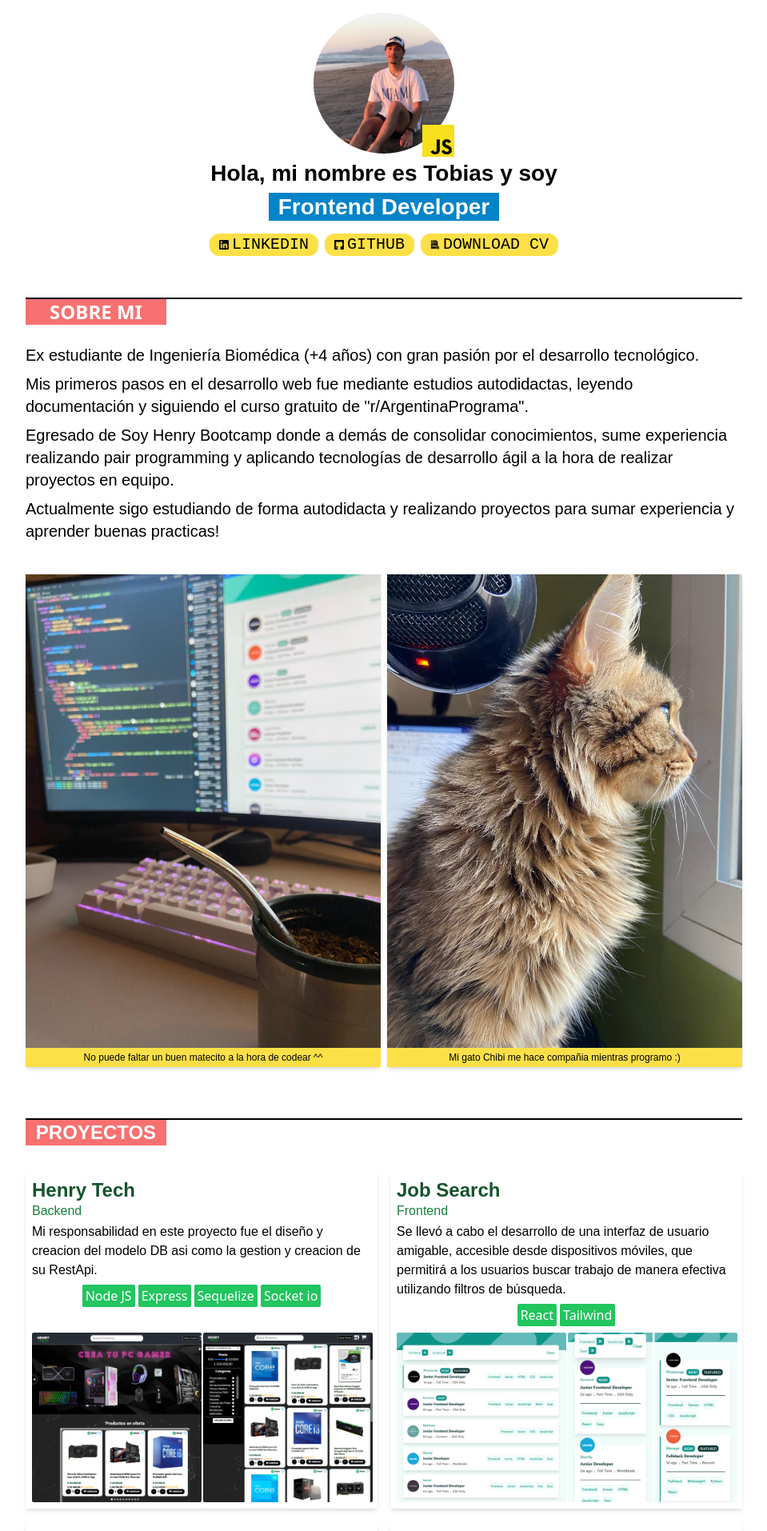
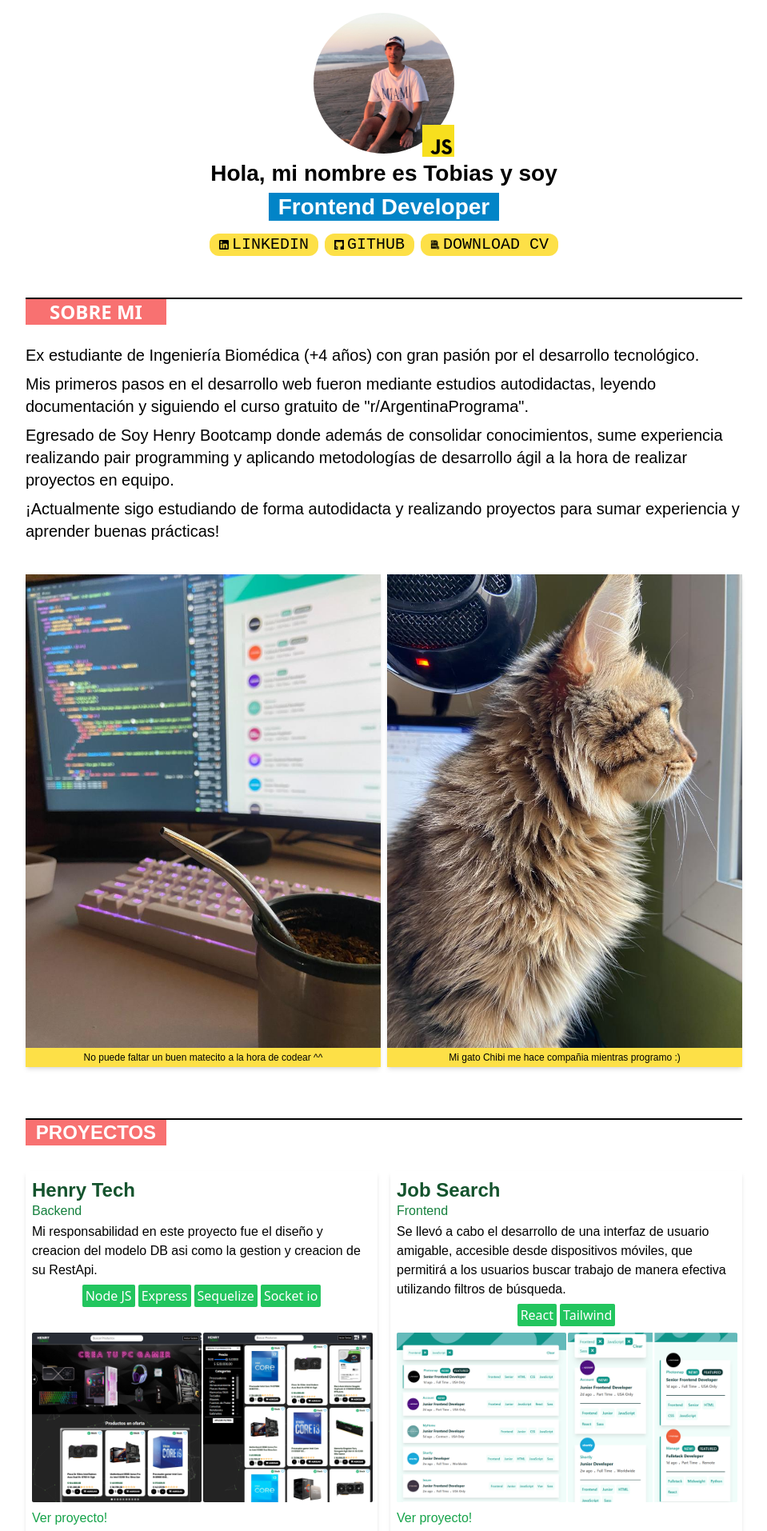
Before and after one commit to tobiastka/portfolio, a React (Vite) app: page / in a window 1280 px wide. Shown: the top 1914 px of the page at 80% size, without its empty margins (160-1119 px from the left). Built offline with nearby package versions, Linux system fonts and the light colour scheme.

Commit message:
Update App.jsx

```diff
--- a/src/App.jsx
+++ b/src/App.jsx
@@ -34,13 +34,13 @@ function App () {
             Ex estudiante de Ingeniería Biomédica (+4 años) con gran pasión por el desarrollo tecnológico.
           </p>
           <p className='text-sm md:text-xl font-poppins'>
-            Mis primeros pasos en el desarrollo web fue mediante estudios autodidactas, leyendo documentación y siguiendo el curso gratuito de "r/ArgentinaPrograma".
+            Mis primeros pasos en el desarrollo web fueron mediante estudios autodidactas, leyendo documentación y siguiendo el curso gratuito de "r/ArgentinaPrograma".
           </p>
           <p className='text-sm md:text-xl font-poppins'>
-            Egresado de Soy Henry Bootcamp donde a demás de consolidar conocimientos, sume experiencia realizando pair programming y aplicando tecnologías de desarrollo ágil a la hora de realizar proyectos en equipo.
+            Egresado de Soy Henry Bootcamp donde además de consolidar conocimientos, sume experiencia realizando pair programming y aplicando metodologías de desarrollo ágil a la hora de realizar proyectos en equipo.
           </p>
           <p className='text-sm md:text-xl font-poppins'>
-            Actualmente sigo estudiando de forma autodidacta y realizando proyectos para sumar experiencia y aprender buenas practicas!
+            ¡Actualmente sigo estudiando de forma autodidacta y realizando proyectos para sumar experiencia y aprender buenas prácticas!
           </p>
           <div className='w-full flex flex-col md:flex-row gap-2 mt-8'>
             <div className='flex flex-col bg-yellow-300 shadow-md'>
@@ -64,6 +64,7 @@ function App () {
                     <h3 className='font-poppins text-xl md:text-2xl font-semibold text-green-900'>{proyecto.titulo}</h3>
                     <h4 className='font-poppins text-sm md:text-base font-light text-green-700 -mt-1'>{proyecto.role}</h4>
                     <p className='text-xs md:text-base font-nunito'>{proyecto.descripcion}</p>
+
                     <div className='flex flex-row flex-wrap gap-1 justify-center mt-1'>
                       {
                       proyecto.tags.map(tag => {
@@ -74,6 +75,7 @@ function App () {
                       )
 }
                     </div>
+
                   </div>
                   <div className='flex flex-row gap-0.5 md:mt-auto w-full'>
                     {
@@ -84,6 +86,9 @@ function App () {
                       })
 }
                   </div>
+                  <a href={proyecto.deploy} target='_blank' className='font-poppins text-green-600 hover:underline' rel='noreferrer'>
+                    Ver proyecto!
+                  </a>
                 </div>
               )
             })
```
